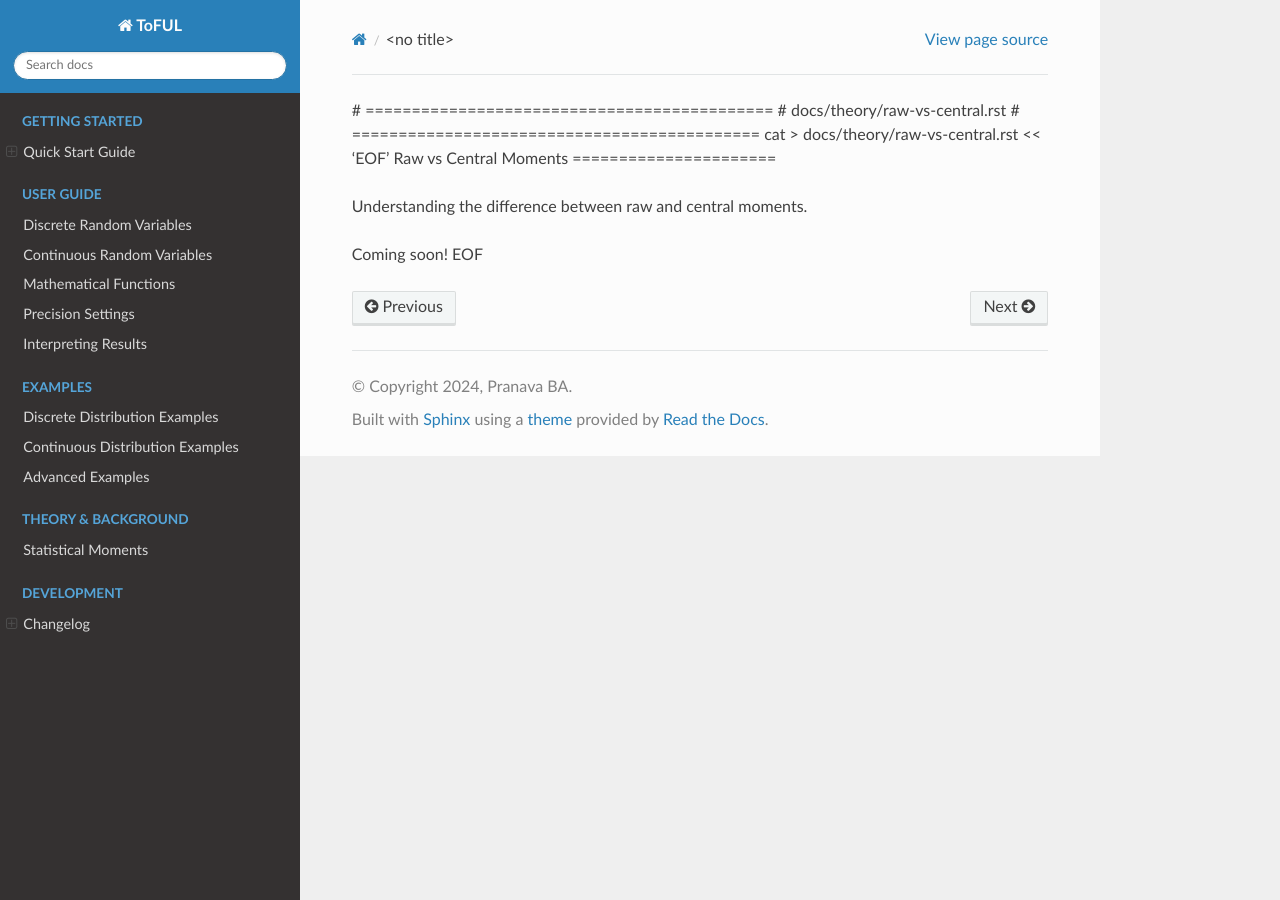
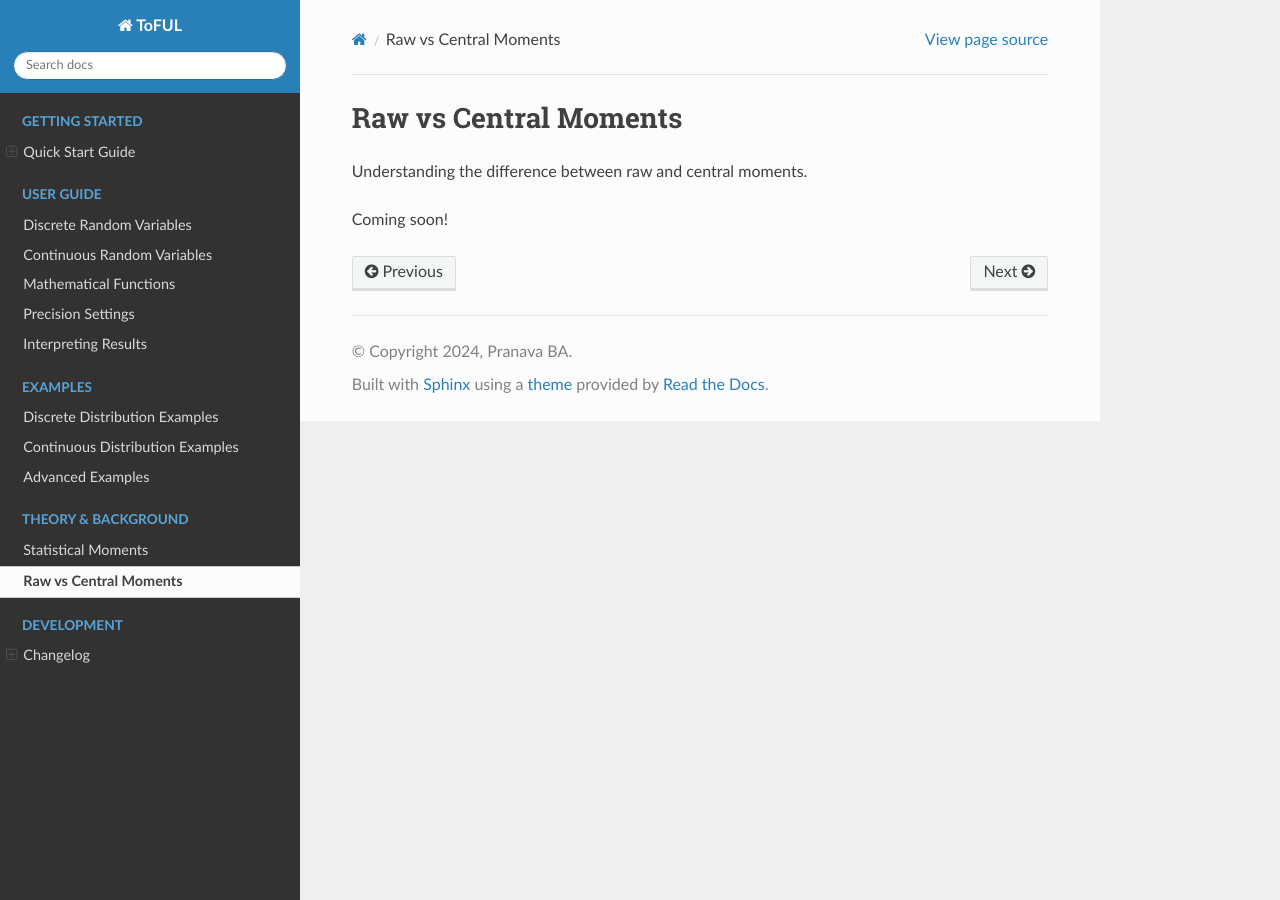
Before and after one commit to pranava-ba/ToFUL, a Sphinx documentation site: the page built from docs/theory/raw-vs-central.rst, in a window 1280 px wide. Built offline with Sphinx 7.4.7 and the Read the Docs theme 3.1.0, drawn with Linux system fonts in a browser that asks for light colours; pages that are not in the unit, such as notebooks, are missing from menus.

Commit message:
Update raw-vs-central.rst

```diff
--- a/docs/theory/raw-vs-central.rst
+++ b/docs/theory/raw-vs-central.rst
@@ -1,11 +1,6 @@
-# ============================================
-# docs/theory/raw-vs-central.rst
-# ============================================
-cat > docs/theory/raw-vs-central.rst << 'EOF'
 Raw vs Central Moments
 ======================
 
 Understanding the difference between raw and central moments.
 
 Coming soon!
-EOF
```
